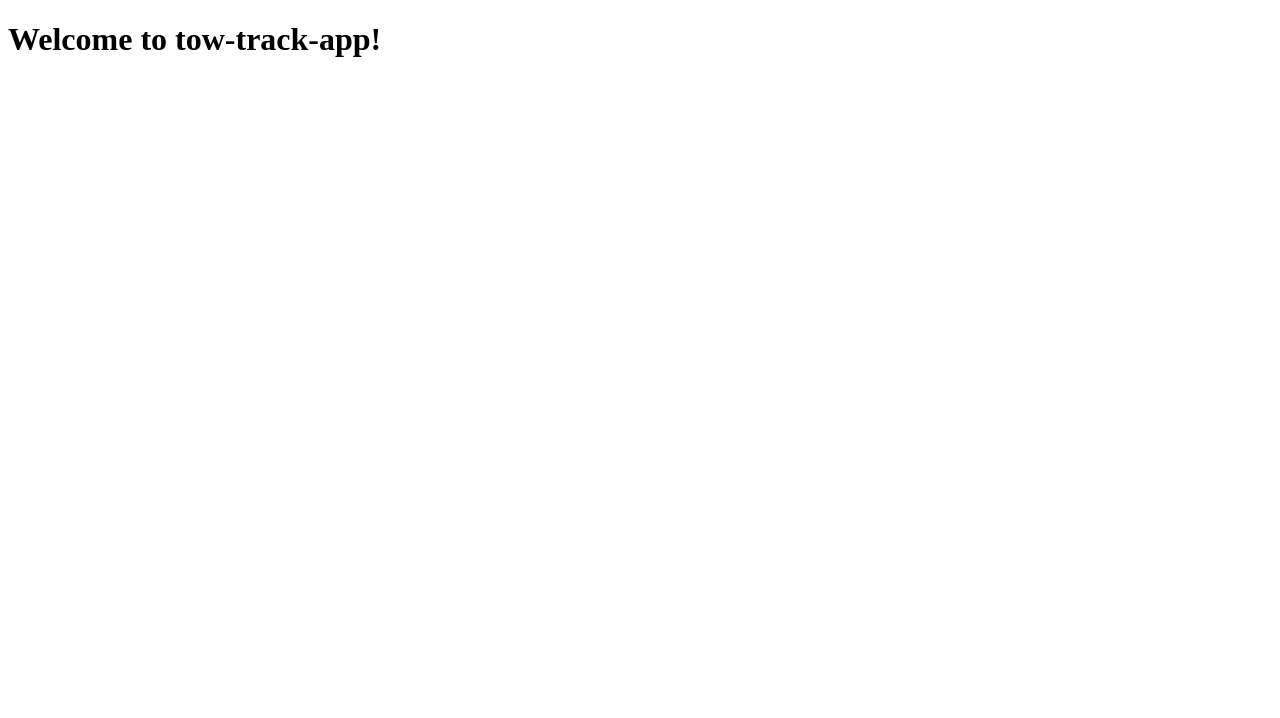
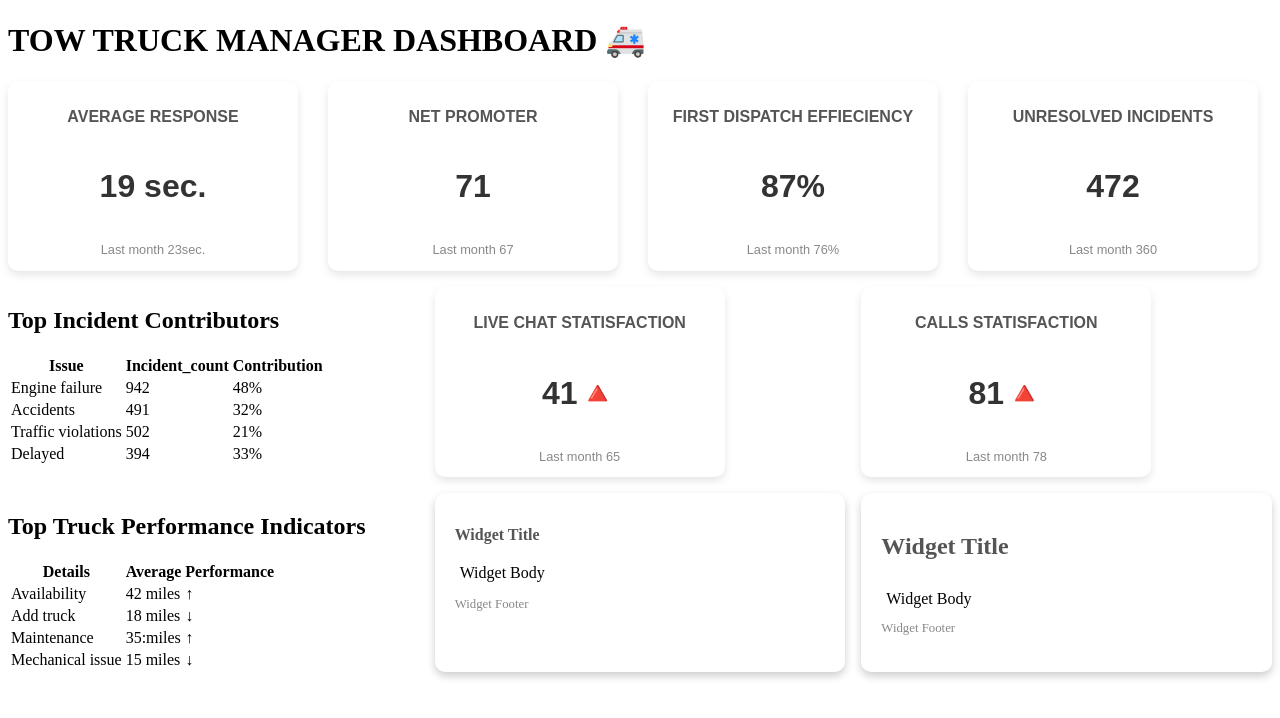
Before and after one commit to ozaytunctan/tow-truck-app, an Angular app: page / in a window 1280 px wide. Shown: the top 718 px of the page. Built offline with nearby package versions, Linux system fonts and the light colour scheme.

Commit message:
truck app first commit

```diff
--- a/src/app/app.component.ts
+++ b/src/app/app.component.ts
@@ -1,17 +1,129 @@
-import { Component } from '@angular/core';
-import { RouterOutlet } from '@angular/router';
+import {Component, signal} from '@angular/core';
+import {RouterOutlet} from '@angular/router';
+import {StatCardComponent} from "./components/stat-card/stat-card.component";
+import {StatTableComponent} from "./components/stat-table/stat-table.component";
+import {TOP_INCIDENT_CONTRIBUTORS} from "./model/top-incident-contributor";
+import {TOP_TRUCK_PERFORMANCE_INDICATORS} from "./model/top-truck-performance-indicator";
+import {
+  StatWidgetBody,
+  StatWidgetComponent,
+  StatWidgetFooter,
+  StatWidgetTitle
+} from "./components/stat-widget/stat-widget.component";
 
 @Component({
   selector: 'app-root',
   standalone: true,
-  imports: [RouterOutlet],
+  imports: [RouterOutlet,
+    StatCardComponent,
+    StatTableComponent,
+    StatWidgetComponent,
+    StatWidgetTitle,
+    StatWidgetBody,
+    StatWidgetFooter
+  ],
   template: `
-    <h1>Welcome to {{title}}!</h1>
+    <h1>TOW TRUCK MANAGER DASHBOARD 🚑</h1>
 
-    <router-outlet />
+    <div class="dashboard-content">
+
+      <section class="stat-row">
+        <!--stat rows-->
+        <app-stat-card
+          title="Average Response"
+          content="19 sec."
+          footer="Last month 23sec."
+        />
+
+        <app-stat-card
+          title="Net Promoter"
+          content="71"
+          footer="Last month 67"
+        />
+
+        <app-stat-card
+          title="First Dispatch Effieciency"
+          content="87%"
+          footer="Last month 76%"
+        />
+
+        <app-stat-card
+          title="Unresolved Incidents"
+          content="472"
+          footer="Last month 360"
+        />
+      </section>
+
+      <!--    -->
+      <section class="stat-row">
+        <app-stat-table
+          title="Top Incident Contributors"
+          [data]="incidentContributors()"/>
+
+        <app-stat-card
+          title="Live Chat Statisfaction"
+          content="41🔺"
+          footer="Last month 65"
+        />
+
+        <app-stat-card
+          title="Calls Statisfaction"
+          content="81🔺"
+          footer="Last month 78"
+        />
+
+      </section>
+
+
+      <!--    -->
+      <section class="stat-row">
+        <app-stat-table
+          title="Top Truck Performance Indicators"
+          [data]="topTruckPerformanceIndicators()"/>
+
+        <div stat-widget>
+          <h2 stat-widget-title>Widget Title</h2>
+          <div stat-widget-body>Widget Body</div>
+          <footer stat-widget-footer>Widget Footer</footer>
+        </div>
+
+
+        <stat-widget>
+          <stat-widget-title><h2>Widget Title</h2></stat-widget-title>
+          <stat-widget-body>Widget Body</stat-widget-body>
+          <stat-widget-footer>Widget Footer</stat-widget-footer>
+        </stat-widget>
+
+
+      </section>
+
+
+    </div>
+
+
+    <router-outlet/>
   `,
-  styles: [],
+  styles: `
+
+    .dashboard-content {
+      display: flex;
+      flex-direction: column;
+      gap: 1em;
+    }
+
+    .stat-row {
+      display: grid;
+      grid-template-columns: repeat(auto-fit, minmax(250px, 1fr));
+      grid-auto-rows: auto;
+      grid-gap: 1rem;
+    }
+
+
+  `
 })
 export class AppComponent {
   title = 'tow-track-app';
+
+  incidentContributors = signal(TOP_INCIDENT_CONTRIBUTORS);
+  topTruckPerformanceIndicators = signal(TOP_TRUCK_PERFORMANCE_INDICATORS);
 }
--- /dev/null
+++ b/src/app/components/stat-card/stat-card.component.ts
@@ -0,0 +1,73 @@
+import {Component, input} from '@angular/core';
+import {UpperCasePipe} from "@angular/common";
+import {
+  StatWidgetBody,
+  StatWidgetComponent,
+  StatWidgetFooter,
+  StatWidgetTitle
+} from "../stat-widget/stat-widget.component";
+
+@Component({
+  selector: 'app-stat-card',
+  standalone: true,
+  imports: [
+    UpperCasePipe,
+    StatWidgetBody,
+    StatWidgetComponent,
+    StatWidgetFooter,
+    StatWidgetTitle
+  ],
+  template: `
+    <section class="stat-card">
+      <h2 class="title">{{ title()|uppercase }}</h2>
+      <p class="value">{{ content() }}</p>
+      <div class="comparison">{{ footer() }}</div>
+    </section>
+  `,
+  styles: `
+
+
+    .stat-card {
+      width: 250px;
+      height: 150px;
+      display: flex;
+      flex-direction: column;
+      justify-content: center;
+
+      background-color: #fff;
+      border-radius: 10px;
+      padding: 20px;
+      text-align: center;
+      font-family: sans-serif;
+      box-shadow: 0 4px 8px rgba(0, 0, 0, 0.1);
+    }
+
+    .title {
+      font-size: 1em;
+      color: #555;
+      margin-bottom: 10px;
+    }
+
+    .value {
+      font-size: 2em;
+      font-weight: bold;
+      color: #333;
+    }
+
+    .comparison {
+      font-size: 0.8em;
+      color: #888;
+      margin-top: 5px;
+    }
+
+
+  `
+})
+export class StatCardComponent {
+
+  title = input.required<string>();
+  content = input.required<string>();
+  footer = input.required<string>();
+
+
+}
--- /dev/null
+++ b/src/app/components/stat-table/stat-table.component.ts
@@ -0,0 +1,95 @@
+import {Component, computed, input, signal} from '@angular/core';
+import {TitleCasePipe} from "@angular/common";
+
+@Component({
+  template: `
+    <section class="stat-table-container">
+      <h2>{{ title() }}</h2>
+      <table>
+        <thead>
+        <tr>
+          @for (col of columns(); track col) {
+            <th>{{ col|titlecase }}</th>
+          }
+        </tr>
+        </thead>
+
+        <tbody>
+          @for (dataRow of data(); track dataRow) {
+            <tr>
+              @for (col of columns(); track col) {
+                <td>{{ dataRow[col] }}</td>
+              }
+            </tr>
+          }
+        </tbody>
+      </table>
+    </section>
+  `,
+  selector: 'app-stat-table',
+  standalone: true,
+  imports: [
+    TitleCasePipe
+  ],
+  styles: `
+    $primary-color:red;
+    $border-color: #ddd;
+    $table-header-color: red;
+    $table-cell-padding: 10px 15px; // Hücre dolgusu
+
+    .stat-table-container {
+      background-color: $primary-color;
+      border-radius: 10px;
+      padding: 20px;
+      box-shadow: 0 4px 8px rgba(0, 0, 0, 0.1);
+      overflow: hidden;
+      color: #fff;
+      table {
+        width: 100%;
+        border-collapse: collapse;
+        table-layout: fixed;
+
+        thead {
+          tr {
+            th {
+              background-color: $table-header-color;
+              text-align: left;
+              padding: $table-cell-padding;
+              border-bottom: 1px solid $border-color;
+              font-weight: 600; // Kalın yazı tipi
+            }
+          }
+        }
+
+        tbody {
+          tr {
+            /*&:nth-child(even) {
+              background-color: #f9f9f9; // Çift satırlar için daha açık gri
+            }*/
+
+            td {
+              padding: $table-cell-padding;
+              text-align: left;
+              //border-bottom: 1px solid $border-color;
+            }
+          }
+        }
+      }
+    }  `
+})
+export class StatTableComponent {
+
+  title = input.required<string>();
+  data = input<any[]>([]);
+
+  columns = computed(() => {
+      const tableData = this.data();
+      if (tableData.length > 0) {
+        return Object.keys(tableData[0]);
+      }
+      return [];
+    }
+  );
+
+
+}
--- /dev/null
+++ b/src/app/components/stat-widget/stat-widget.component.ts
@@ -0,0 +1,93 @@
+import {Component, Directive, input} from '@angular/core';
+
+
+@Directive()
+export abstract class StatWidgetBase {
+
+}
+
+@Component({
+  selector: 'stat-widget,[stat-widget]',
+  standalone: true,
+  imports: [],
+  template: `
+    <ng-content select=".title ,stat-widget-title,[stat-widget-title]"></ng-content>
+    <ng-content select=".body,stat-widget-body,[stat-widget-body]"></ng-content>
+    <ng-content></ng-content>
+    <ng-content select=".footer,stat-widget-footer,[stat-widget-footer]"></ng-content>
+  `,
+  styles: `
+    :host {
+      background-color: #fff;
+      border-radius: 10px;
+      padding: 20px;
+      box-shadow: 0 4px 8px rgba(0, 0, 0, 0.2);
+    }
+  `
+})
+export class StatWidgetComponent extends StatWidgetBase {
+
+}
+
+
+@Directive()
+export class StatWidgetTitleBase {
+}
+
+
+@Component({
+  selector: 'stat-widget-title,[stat-widget-title]',
+  standalone: true,
+  styles: `
+    :host {
+      font-size: 1em;
+      color: #555;
+      margin-bottom: 10px;
+    }
+  `,
+  template: `
+    <ng-content></ng-content>`,
+  host: {class: 'stat-widget-title'},
+})
+export class StatWidgetTitle extends StatWidgetTitleBase {
+
+}
+
+
+@Component({
+  selector: 'stat-widget-body,[stat-widget-body]',
+  standalone: true,
+  template: `
+    <ng-content></ng-content>`,
+  styles: `
+
+    :host {
+      display: block;
+      padding: 10px 5px;
+    }
+  `,
+  host: {class: 'stat-widget-body'},
+})
+export class StatWidgetBody {
+
+}
+
+
+@Component({
+  selector: 'stat-widget-footer,[stat-widget-footer]',
+  standalone: true,
+  template: `
+    <ng-content></ng-content>`,
+  host: {class: 'stat-widget-footer'},
+
+  styles: `
+    :host {
+      font-size: 0.8em;
+      color: #888;
+      margin-top: 5px;
+    }
+  `
+})
+export class StatWidgetFooter {
+
+}
--- /dev/null
+++ b/src/app/model/top-incident-contributor.ts
@@ -0,0 +1,30 @@
+interface TopIncidentContributor {
+  issue: string;
+  incident_count: number;
+  contribution: number | string; // Yüzde cinsinden
+}
+
+const TOP_INCIDENT_CONTRIBUTORS: TopIncidentContributor[] = [
+  {
+    issue: "Engine failure",
+    incident_count: 942,
+    contribution: "48%",
+  },
+  {
+    issue: "Accidents",
+    incident_count: 491,
+    contribution: "32%",
+  },
+  {
+    issue: "Traffic violations",
+    incident_count: 502,
+    contribution: "21%",
+  },
+  {
+    issue: "Delayed",
+    incident_count: 394,
+    contribution: "33%",
+  },
+];
+
+export {TopIncidentContributor, TOP_INCIDENT_CONTRIBUTORS};
--- /dev/null
+++ b/src/app/model/top-truck-performance-indicator.ts
@@ -0,0 +1,30 @@
+interface TopTruckPerformanceIndicator {
+  details: string;
+  average: string;
+  performance: string;
+}
+
+const TOP_TRUCK_PERFORMANCE_INDICATORS: TopTruckPerformanceIndicator[] = [
+  {
+    details: "Availability",
+    average: "42 miles",
+    performance: "↑",
+  },
+  {
+    details: "Add truck",
+    average: "18 miles",
+    performance: "↓",
+  },
+  {
+    details: "Maintenance",
+    average: "35:miles",
+    performance: "↑",
+  },
+  {
+    details: "Mechanical issue",
+    average: "15 miles",
+    performance: "↓",
+  },
+];
+
+export {TOP_TRUCK_PERFORMANCE_INDICATORS, TopTruckPerformanceIndicator};
```
